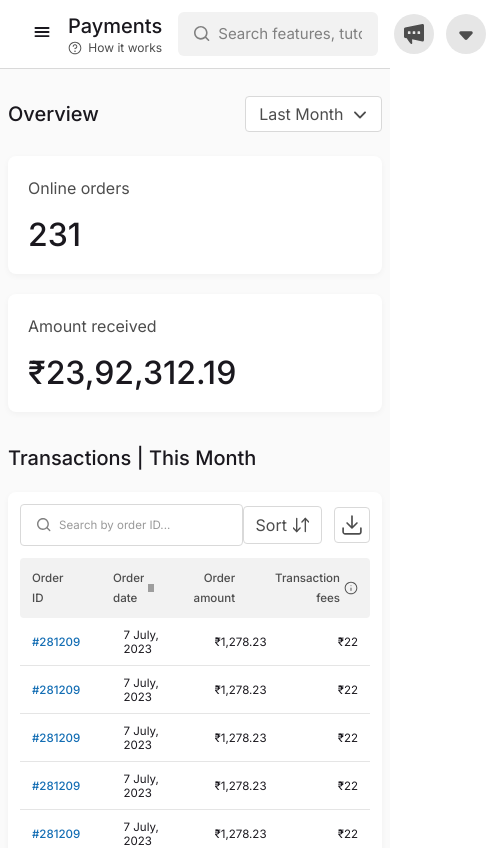
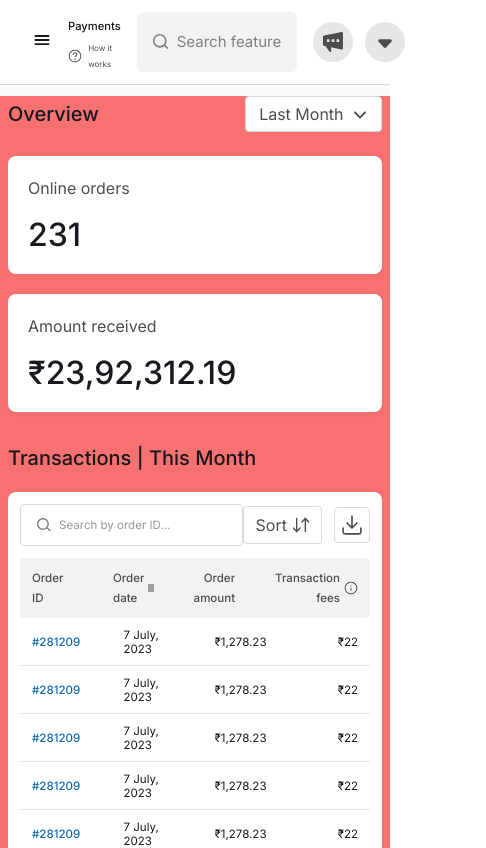
Before and after one commit to codepley/dukaan-dashboard, a React (Vite) app: page / in a window 390 px wide. Shown: the top 848 px of the page, 486 px wide, since content can reach past the window. Built offline with nearby package versions, Linux system fonts and the light colour scheme; grey boxes are pictures that could not be loaded; a web font is replaced by a local one.

Commit message:
nav responsive check

```diff
--- a/src/App.jsx
+++ b/src/App.jsx
@@ -12,7 +12,7 @@ function App() {
   }
 
   return (
-    <div className="relative bg-black-98 w-full min-h-[92.63rem] text-left text-[1.25rem] text-black-12 font-caption-regular">
+    <div className="relative bg-black-98 w-[screen] min-h-[92.63rem] text-left text-[1.25rem] text-black-12 font-caption-regular">
       <Navbar handleSidebar={handleSidebar} />
       <Dashboard />
       <Sidebar showSidebar={showSidebar} handleSidebar={handleSidebar} />
--- a/src/components/Dashboard.jsx
+++ b/src/components/Dashboard.jsx
@@ -2,7 +2,7 @@ import OrderItem from "./OrderItem";
 
 const Dashboard = () => {
   return (
-    <div className="absolute top-[6rem] left-[0] md:left-[14rem] md:px-[2rem] w-full md:w-[72rem] flex flex-col items-start justify-start gap-[2rem] font-body-1-medium">
+    <div className="absolute top-[6rem] left-[0] md:left-[14rem] md:px-[2rem] w-full bg-red-400 md:w-[72rem] flex flex-col items-start justify-start gap-[2rem] font-body-1-medium">
       <div className="self-stretch flex flex-col items-start justify-start gap-[1.5rem]">
         <div className="w-full box-border px-2 flex flex-col items-start justify-start gap-[1.25rem]">
           <div className="flex w-full flex-row items-center justify-between">
--- a/src/components/Navbar.jsx
+++ b/src/components/Navbar.jsx
@@ -6,9 +6,9 @@ const Navbar = ({handleSidebar}) => {
       <div onClick={handleSidebar} className='md:hidden cursor-pointer'> <IoMenu/> </div>
       <div className="flex-1 flex flex-col sm:flex-row items-center justify-start sm:gap-[1rem]">
         <div className="overflow-hidden flex flex-row items-center justify-start">
-          <div className="relative leading-[1.75rem] font-medium">Payments</div>
+          <div className="relative leading-[1.75rem] font-medium text-[0.7rem] md:text-[0.9375rem]">Payments</div>
         </div>
-        <div className="flex flex-row items-center justify-start gap-[0.38rem] text-[0.75rem] text-black-30">
+        <div className="flex flex-row items-center justify-start gap-[0.38rem] text-[0.5rem] md:text-[0.75rem] text-black-30">
           <img
             className="relative w-[0.88rem] h-[0.88rem] overflow-hidden shrink-0 object-cover"
             alt=""
@@ -18,7 +18,7 @@ const Navbar = ({handleSidebar}) => {
         </div>
       </div>
 
-      <div className="self-stretch rounded-md bg-black-95 w-[12.5rem] sm:w-[25rem] flex flex-row items-center justify-start py-[0.56rem] px-[1rem] box-border gap-[0.5rem] text-[0.94rem] text-black-50">
+      <div className="self-stretch rounded-md bg-black-95 w-[10rem] sm:w-[25rem] flex flex-row items-center justify-start py-[0.56rem] px-[1rem] box-border gap-[0.5rem] text-[0.94rem] text-black-50">
         <img
           className="relative w-[1rem] h-[1rem] overflow-hidden shrink-0 object-cover"
           alt=""
--- a/src/components/Sidebar.jsx
+++ b/src/components/Sidebar.jsx
@@ -1,7 +1,7 @@
 /* eslint-disable react/prop-types */
 const Sidebar = ({showSidebar, handleSidebar}) => {
   return (
-    <div className={`absolute md:${showSidebar ? 'flex' : 'flex'} ${showSidebar ? 'flex' : 'hidden'} top-[0rem] left-[0rem] h-[96rem] md:h-full w-full flex-col items-start justify-start text-[0.94rem] text-black-100 font-body-1-medium`}>
+    <div className={`absolute md:${showSidebar ? 'flex' : 'flex'} ${showSidebar ? 'flex' : 'hidden'} top-[0rem] left-[0rem] h-[105rem] md:h-full w-full flex-col items-start justify-start text-[0.94rem] text-black-100 font-body-1-medium`}>
       <div className="flex-1 bg-secondary-navbar w-full md:w-[14rem] flex flex-col items-center justify-start py-[1rem] px-[0.63rem] box-border gap-[1rem]">
         <div className="flex-1 flex flex-col items-center justify-start gap-[1.5rem]">
         <div onClick={handleSidebar} className="md:hidden text-lg">Close</div>
```
